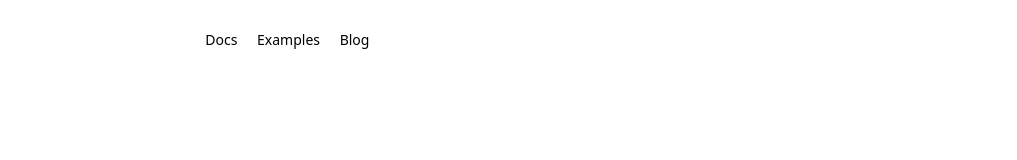
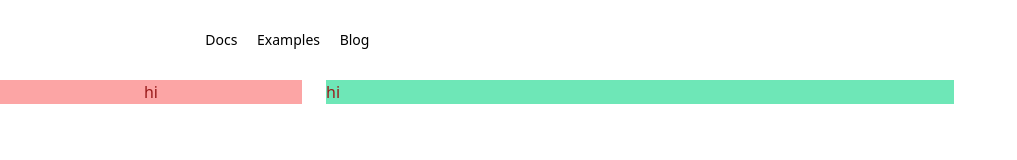
Before and after one commit to smogil12/tailwindpractice, a website: page app/public/index.html in a window 1280 px wide. Shown: the whole page, without its empty margins (0-1017 px from the left). Drawn offline with nearby package versions, Linux system fonts and the light colour scheme.

Commit message:
practice with column layout on tailwind

```diff
--- a/app/public/index.html
+++ b/app/public/index.html
@@ -70,5 +70,13 @@
         </div>
       </div>
     </nav>
+    <div class="grid grid-cols-12 gap-6">
+      <div class="col-span-3 bg-red-300">
+        <h1 class="text-red-800 flex justify-center">hi</h1>
+      </div>
+      <div class="col-span-6 bg-green-300">
+        <h1 class="text-red-800">hi</h1>
+      </div>
+    </div>
   </body>
 </html>
```
